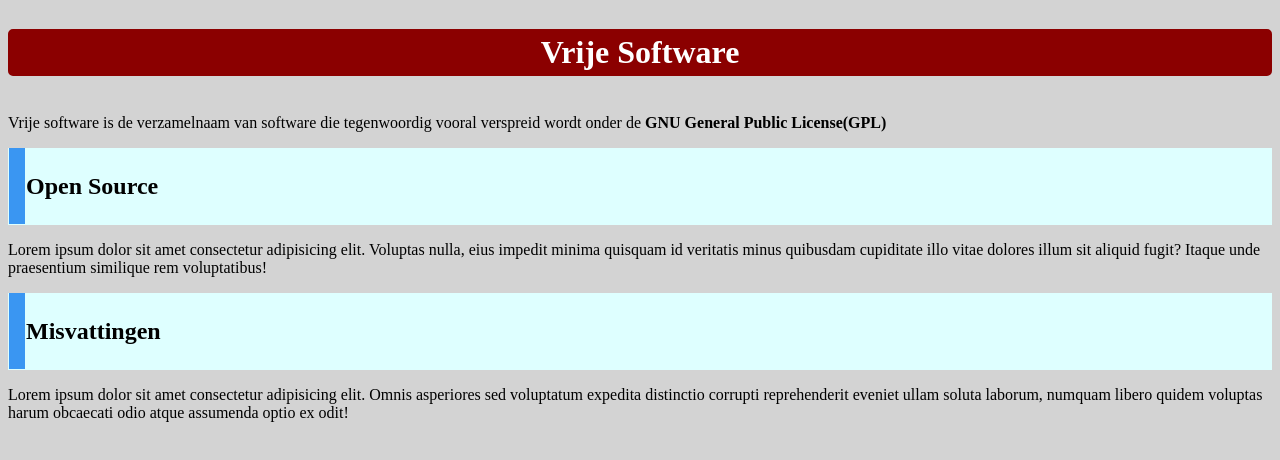
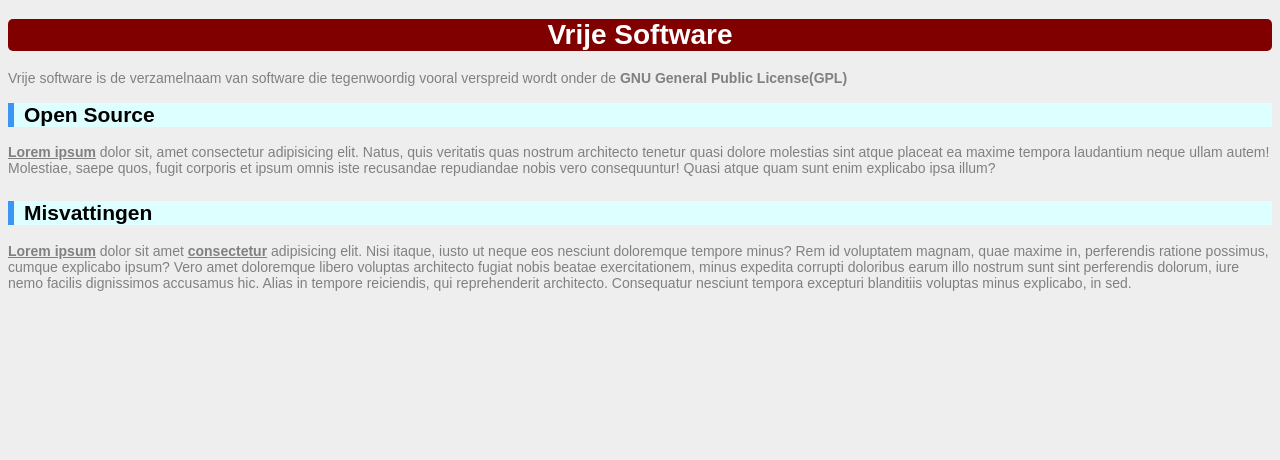
Before and after one commit to AHeremans/websites, a plain HTML site: page les_02_css/oefening 01/oefening 01.html in a window 1280 px wide. Drawn offline with Linux system fonts and the light colour scheme.

Commit message:
Finally, now that looks a lot better. Mostly internally.

```diff
--- a/les_02_css/oefening 01/oefening 01.html
+++ b/les_02_css/oefening 01/oefening 01.html
@@ -7,31 +7,32 @@
     <title style="display: none">Voorbeeld 01</title>
   </head>
   <body>
-    <h1 class="Header">Vrije Software</h1>
-    <p id="intro">
+    <h1>Vrije Software</h1>
+    <p style="display: inline">
       Vrije software is de verzamelnaam van software die tegenwoordig vooral
-      verspreid wordt onder de <b>GNU General Public License(GPL)</b>
+      verspreid wordt onder de
+      <span id="extra">GNU&nbsp;General&nbsp;Public&nbsp;License(GPL)</span>
     </p>
-    <span>
-      <h2 class="stupid-green-block"> </h2>
-      <h2 class="Sub-Header"> Open Source</h2>
-    </span>
+    <h2>Open Source</h2>
     <p>
-      Lorem ipsum dolor sit amet consectetur adipisicing elit. Voluptas nulla,
-      eius impedit minima quisquam id veritatis minus quibusdam cupiditate illo
-      vitae dolores illum sit aliquid fugit? Itaque unde praesentium similique
-      rem voluptatibus!
+      <span class="lijntje">Lorem ipsum</span> dolor sit, amet consectetur
+      adipisicing elit. Natus, quis veritatis quas nostrum architecto tenetur
+      quasi dolore molestias sint atque placeat ea maxime tempora laudantium
+      neque ullam autem! Molestiae, saepe quos, fugit corporis et ipsum omnis
+      iste recusandae repudiandae nobis vero consequuntur! Quasi atque quam sunt
+      enim explicabo ipsa illum?
     </p>
-    <span>
-      <h2 class="stupid-green-block"> </h2>
-      <h2 class="Sub-Header"> Misvattingen</h2>
-    </span>
+    <h2>Misvattingen</h2>
     <p>
-      Lorem ipsum dolor sit amet consectetur adipisicing elit. Omnis asperiores
-      sed voluptatum expedita distinctio corrupti reprehenderit eveniet ullam
-      soluta laborum, numquam libero quidem voluptas harum obcaecati odio atque
-      assumenda optio ex odit!
+      <span class="lijntje">Lorem ipsum</span> dolor sit amet
+      <span class="lijntje">consectetur</span> adipisicing elit. Nisi itaque,
+      iusto ut neque eos nesciunt doloremque tempore minus? Rem id voluptatem
+      magnam, quae maxime in, perferendis ratione possimus, cumque explicabo
+      ipsum? Vero amet doloremque libero voluptas architecto fugiat nobis beatae
+      exercitationem, minus expedita corrupti doloribus earum illo nostrum sunt
+      sint perferendis dolorum, iure nemo facilis dignissimos accusamus hic.
+      Alias in tempore reiciendis, qui reprehenderit architecto. Consequatur
+      nesciunt tempora excepturi blanditiis voluptas minus explicabo, in sed.
     </p>
-    <p class="end"></p>
   </body>
 </html>
--- a/les_02_css/oefening 01/style.css
+++ b/les_02_css/oefening 01/style.css
@@ -1,40 +1,34 @@
-* {
-    display: flex;
+body {
+    font-family: Arial, Helvetica, sans-serif;
+    font-size: 14px;
+    background-color: #eee;
 }
 
-#intro,
-b {
-    display: inline;
+h1 {
+    display: flex;
+    justify-content: center;
+    color: white;
+    border-radius: 5px;
+    background-color: maroon;
 }
 
-body {
-    flex-direction: column;
-    background-color: lightgrey;
-}
-
-.Header {
-    justify-content: center;
-    color: white;
-    border: solid darkred 5px;
-    border-radius: 5px;
-    background-color: darkred;
-}
-
-span {
-    border: solid #DEFFFF 5px;
+h2 {
+    padding-left: 10px;
+    border-left: solid #3A96F2 6px;
     background-color: #DEFFFF;
 }
 
-.Sub-Header {
-    color: black;
+p {
+    color: grey;
+    margin-bottom: 25px;
 }
 
-.stupid-green-block {
-    border: solid #3A96F2 5px;
-    background-color: #3A96F2;
-    margin: -4.5px;
+#extra {
+    display: inline;
+    font-weight: 700;
 }
 
-.end+* {
-    display: none;
+.lijntje {
+    font-weight: 700;
+    text-decoration: underline;
 }
```
